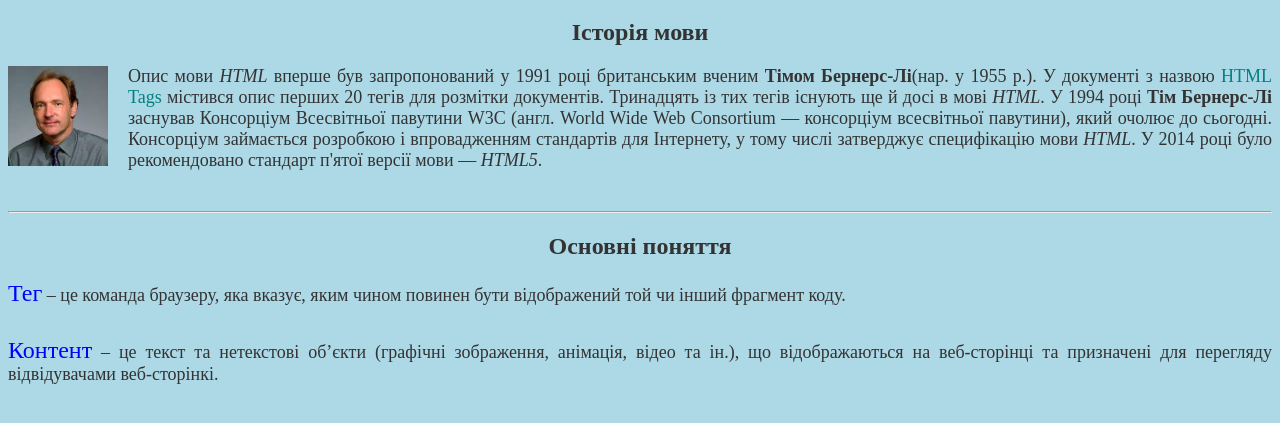
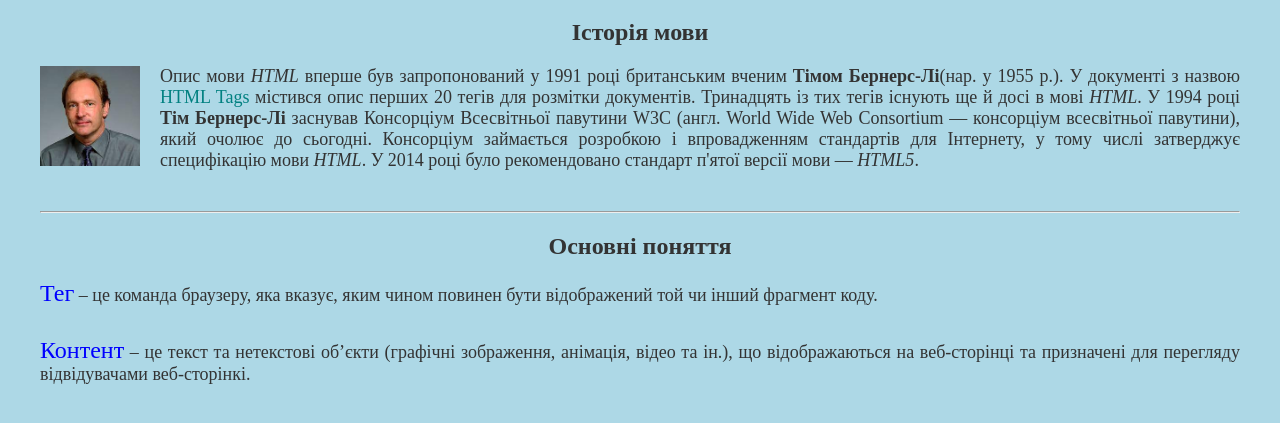
Before and after one commit to yelnikov-andrii/practice-html-1, a website: page index.html in a window 1280 px wide. Shown: the part 61-484 px from the top of the page. Drawn offline with Linux system fonts and the light colour scheme.

Commit message:
added container

```diff
--- a/assets/scss/style.scss
+++ b/assets/scss/style.scss
@@ -1,6 +1,13 @@
 .body {
   background: lightblue;
   color: #333;
+  margin: 0;
+}
+
+.container {
+  max-width: 1200px;
+  margin: 0 auto;
+  padding: 0 30px;
 }
 
 .h1 {
--- a/index.html
+++ b/index.html
@@ -7,6 +7,7 @@
   <link rel="stylesheet" href="./assets/css/main.css" />
 </head>
 <body class="body">
+  <div class="container">
     <h1 class="h1">
       Мова HTML
     </h1>
@@ -43,5 +44,6 @@
       <sapn class="paragraph__separator"></sapn>
       <span class="paragraph__bold">Контент</span> – це текст та нетекстові об’єкти (графічні зображення, анімація, відео та ін.), що відображаються на веб-сторінці та призначені для перегляду відвідувачами веб-сторінкі.
     </p>
+  </div>
 </body>
 </html>
```
Also changed, not shown: assets/css/main.css, 1 other file. Lines whose indentation alone changed are shown as unchanged.
